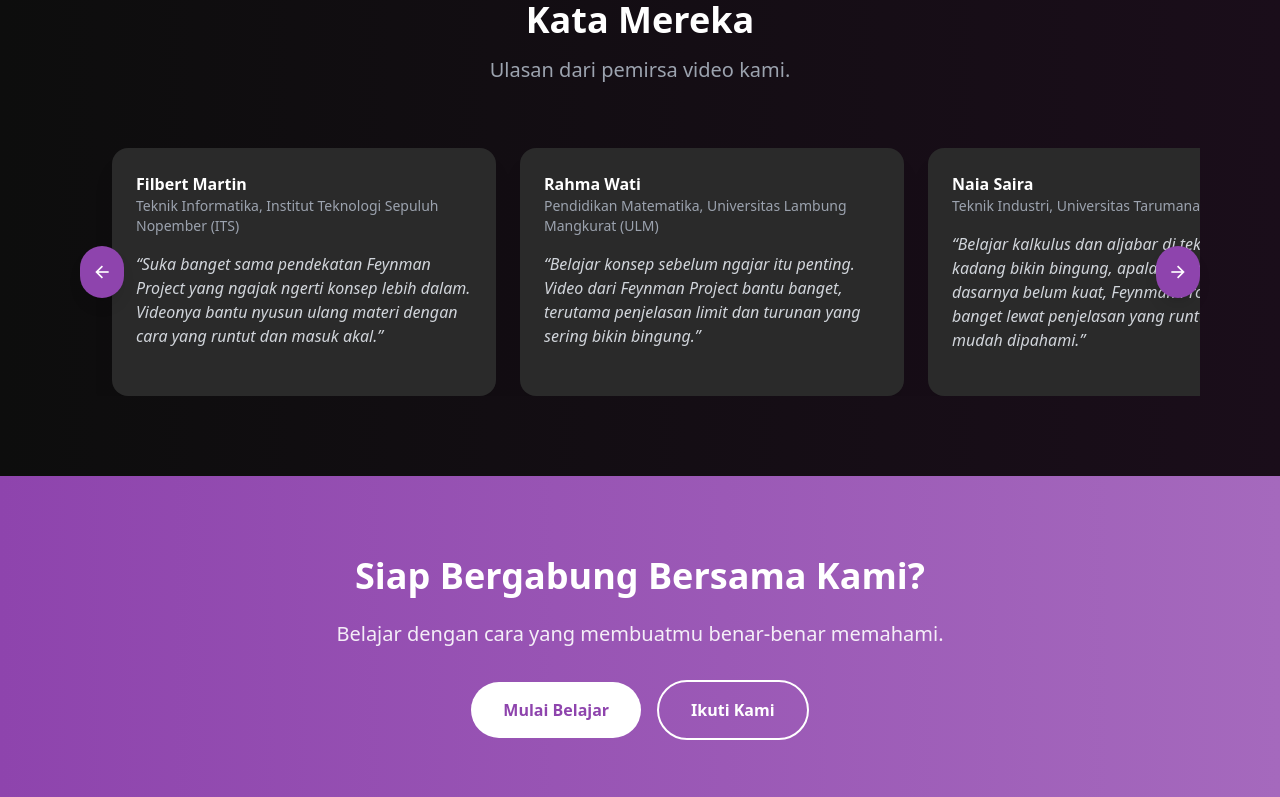
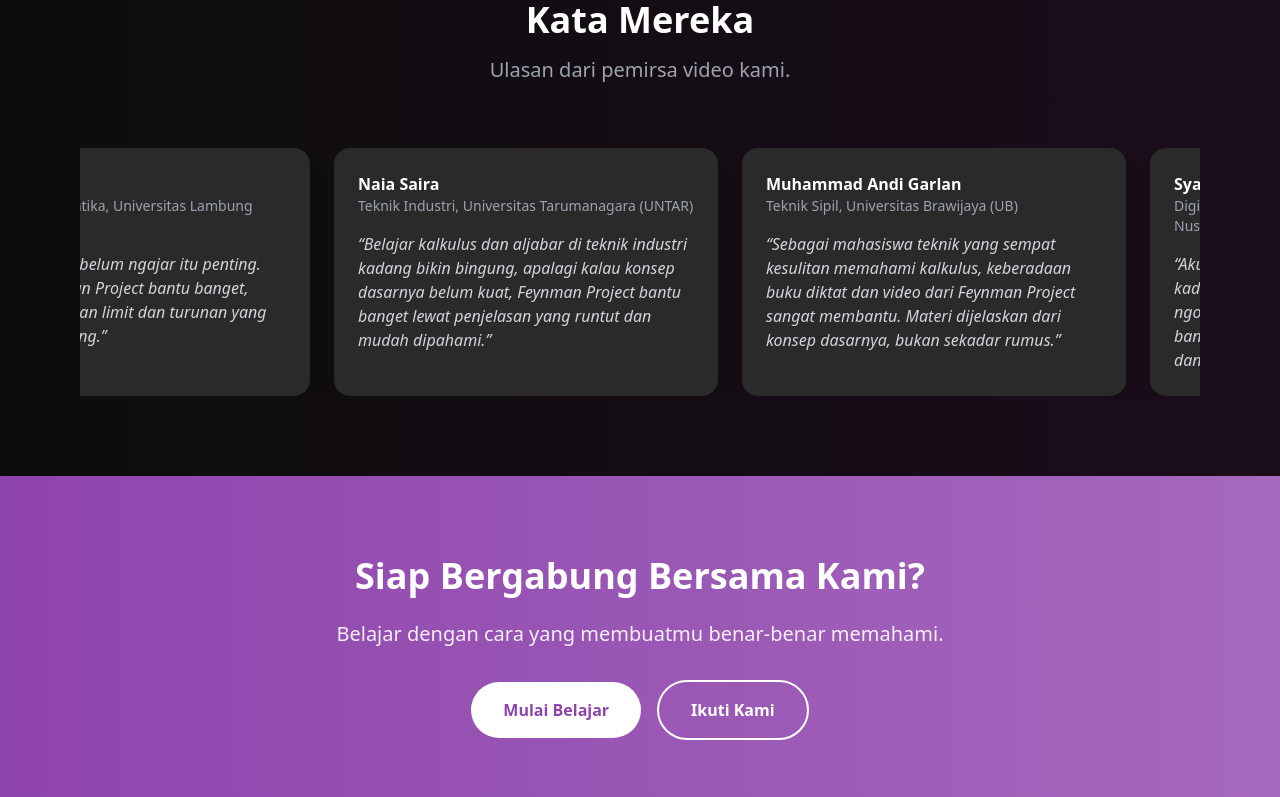
Before and after one commit to FeynmanProject/feynmanproject.github.io, a Next.js app: page / in a window 1280 px wide. Shown: the part 3204-4001 px from the top of the page. Built offline with nearby package versions, Linux system fonts and the light colour scheme.

Commit message:
Update page.tsx

```diff
--- a/app/page.tsx
+++ b/app/page.tsx
@@ -2,34 +2,48 @@
 'use client';
 
 import Link from 'next/link';
-import { useState, useRef } from 'react';
+import { useState, useRef, useEffect } from 'react';
 import Image from 'next/image';
 
 export default function Home() {
   const [isMenuOpen, setIsMenuOpen] = useState(false);
   const testimonialSliderRef = useRef<HTMLDivElement | null>(null);
 
-  const addFadeAnimation = (ref: React.RefObject<HTMLDivElement | null>) => {
-    if (ref.current) {
-      ref.current.classList.remove('animate-fade-slide'); // reset animasi dulu
-      void ref.current.offsetWidth; // force reflow
-      ref.current.classList.add('animate-fade-slide');
+  // ✅ Autoplay testimonial section
+  useEffect(() => {
+    const container = testimonialSliderRef.current;
+    if (!container) return;
+
+    let scrollPos = 0;
+    const speed = 1.5;
+    const animationFrameIdRef = { current: 0 };
+
+    const scroll = () => {
+      scrollPos += speed;
+      if (scrollPos >= container.scrollWidth / 2) {
+        scrollPos = 0;
       }
+
+      container.scrollTo({ left: scrollPos, behavior: 'auto' });
+      animationFrameIdRef.current = requestAnimationFrame(scroll);
     };
 
-const scrollLeft = (ref: React.RefObject<HTMLDivElement | null>) => {
-  if (ref.current) {
-    ref.current.scrollBy({ left: -800, behavior: 'smooth' });
-    addFadeAnimation(ref); // tambahkan animasi
-  }
+    animationFrameIdRef.current = requestAnimationFrame(scroll);
+
+    const handleMouseEnter = () => cancelAnimationFrame(animationFrameIdRef.current);
+    const handleMouseLeave = () => {
+      animationFrameIdRef.current = requestAnimationFrame(scroll);
     };
 
-const scrollRight = (ref: React.RefObject<HTMLDivElement | null>) => {
-  if (ref.current) {
-    ref.current.scrollBy({ left: 800, behavior: 'smooth' });
-    addFadeAnimation(ref); // tambahkan animasi
-  }
+    container.addEventListener('mouseenter', handleMouseEnter);
+    container.addEventListener('mouseleave', handleMouseLeave);
+
+    return () => {
+      cancelAnimationFrame(animationFrameIdRef.current);
+      container.removeEventListener('mouseenter', handleMouseEnter);
+      container.removeEventListener('mouseleave', handleMouseLeave);
     };
+  }, []);
 
 
   const testimonials = [
@@ -280,23 +294,11 @@
       <p className="text-xl text-gray-400">Ulasan dari pemirsa video kami.</p>
     </div>
     <div className="relative">
-            <button
-              className="absolute left-0 top-1/2 transform -translate-y-1/2 z-10 bg-[#8E44AD] hover:bg-[#7D3C98] text-white rounded-full p-3 shadow-lg"
-              onClick={() => scrollLeft(testimonialSliderRef)}
-            >
-              <i className="ri-arrow-left-line text-xl"></i>
-            </button>
-            <button
-              className="absolute right-0 top-1/2 transform -translate-y-1/2 z-10 bg-[#8E44AD] hover:bg-[#7D3C98] text-white rounded-full p-3 shadow-lg"
-              onClick={() => scrollRight(testimonialSliderRef)}
-            >
-              <i className="ri-arrow-right-line text-xl"></i>
-            </button>
       <div
         ref={testimonialSliderRef}
         className="flex gap-6 overflow-x-auto no-scrollbar scroll-smooth px-8"
       >
-              {testimonials.map((t, index) => (
+        {[...testimonials, ...testimonials].map((t, index) => (
           <div
             key={index}
             className="min-w-[300px] max-w-sm flex-shrink-0 bg-[#2A2A2A] p-6 rounded-2xl shadow-xl"
@@ -314,6 +316,7 @@
     </div>
   </div>
 </section>
+
 
       {/* CTA Section */}
       <section className="py-20 bg-gradient-to-r from-[#8E44AD] to-[#A569BD]">
```
Lines whose indentation alone changed are shown as unchanged.
